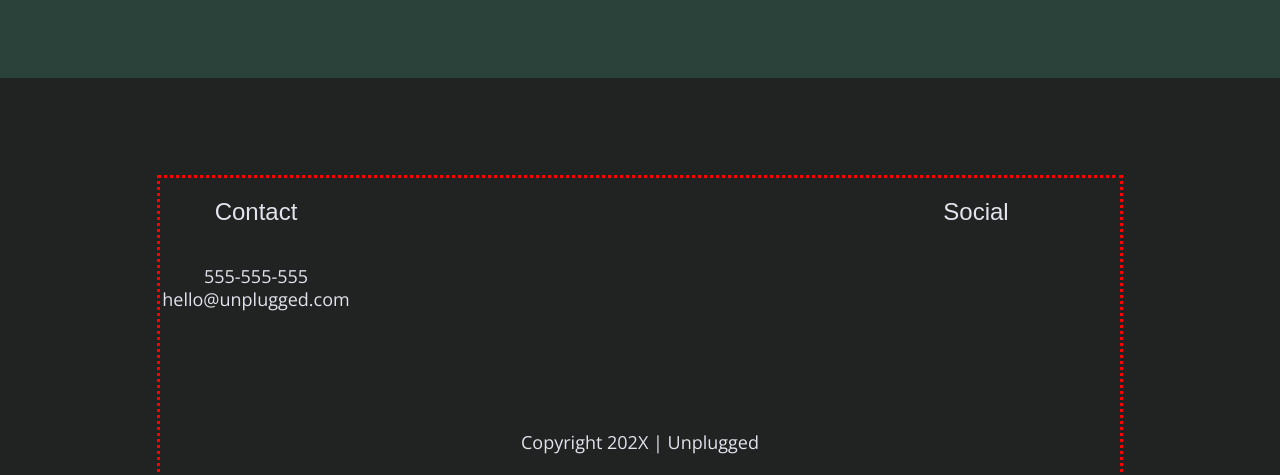
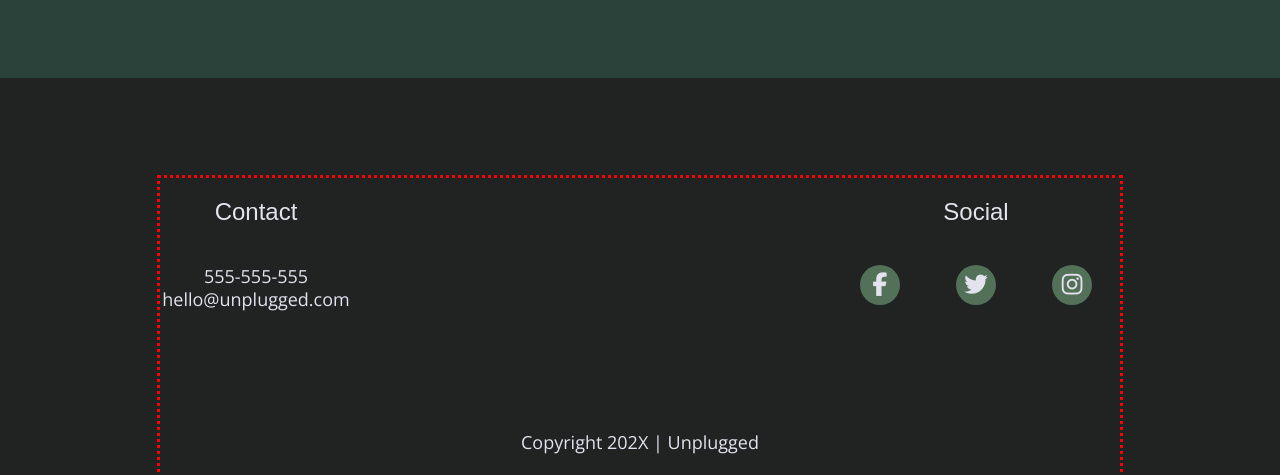
Before and after one commit to KerryLisa/unplugged-responsive-site, a website built with Parcel: page index.html in a window 1280 px wide. Shown: the part 2323-2798 px from the top of the page. Built offline with nearby package versions, Linux system fonts and the light colour scheme.

Commit message:
Added fontawesome soical icons and styled with css

```diff
--- a/css/main.css
+++ b/css/main.css
@@ -246,14 +246,20 @@ textarea {
     display: flex;
     justify-content: space-around;
     align-items: center;
-    background: #527158;
    }
 
    footer .social-icons p {
     display: flex;
     justify-content: space-around;
     align-items: center;
+    background: #527158;
+    width: 40px;
+    height: 40px;
+    border-radius: 50%;
+   }
 
+   footer .social-icons p i {
+    font-size: 1.3125em;
    }
 
    .copyright {
--- a/index.html
+++ b/index.html
@@ -74,7 +74,7 @@
         <h2>Have the work week you always dreamed of - without the bad wifi.</h2>
         <div class="features-items">
           <article>
-            <p class="fontawesome-icons"><i class="fa-solid fas fa-campground"></i></p><!-- check how to make the icons 60px once added -->
+            <p class="fontawesome-icons"><i class="fa-solid fas fa-campground"></i></p>
             <p class="features-item-description">Located in a peaceful bungalow outside of Lake Geneva, Wisconsin.</p>
           </article>
           <article>
@@ -128,10 +128,10 @@
         </div>
           <div class="social">
             <h4>Social</h4>
-            <div class="social-icons"><!-- check how to make the icons 21px in CSS -->
-            <p><a href="#" target="_blank" rel="noopener"></a></p>
-            <p><a href="#" target="_blank" rel="noopener"></a></p>
-            <p><a href="#" target="_blank" rel="noopener"></a></p>
+          <div class="social-icons">
+            <p><a href="#" target="_blank" rel="noopener"><i class="fab fa-facebook-f"></i></a></p>
+            <p><a href="#" target="_blank" rel="noopener"><i class="fab fa-twitter"></i></a></p>
+            <p><a href="#" target="_blank" rel="noopener"><i class="fab fa-instagram"></i></a></p>
           </div>
         </div>
       </div> <!-- End footer contact div -->
```
Also changed, not shown: about/index.html (+5 -4 lines), faq/index.html (+5 -4 lines).
